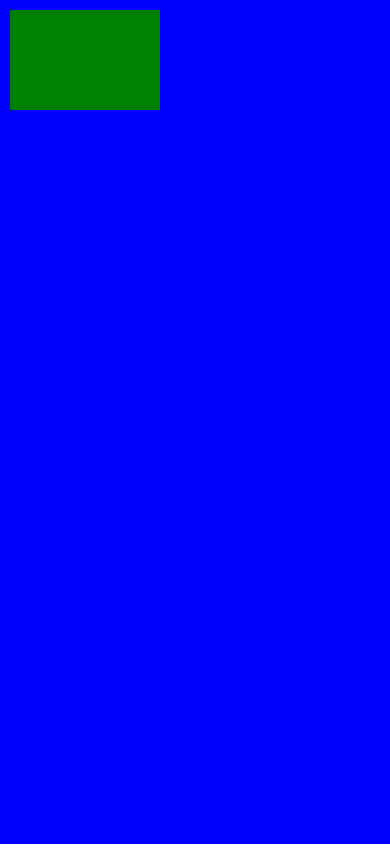
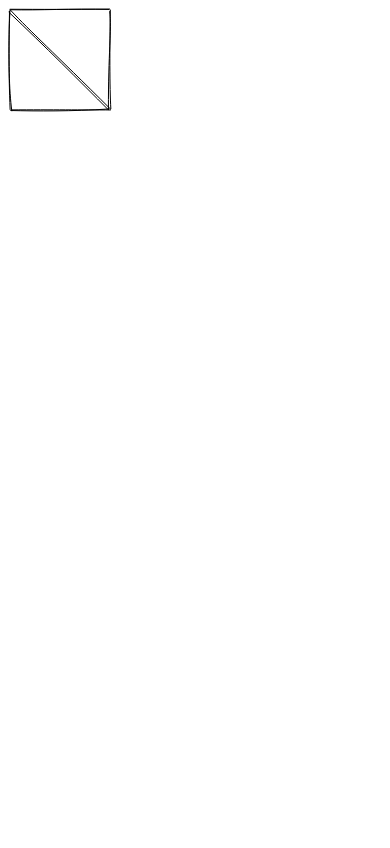
Before and after one commit to jon-choi/hack-a-paint, a React (Create React App) app: page / in a window 390 px wide. Built offline with nearby package versions, Linux system fonts and the light colour scheme.

Commit message:
add line drawing

```diff
--- a/src/App.js
+++ b/src/App.js
@@ -1,22 +1,24 @@
 import React, { useLayoutEffect, useState } from "react";
 import "./App.css";
+import rough from "roughjs/bundled/rough.esm";
+
+const generator = rough.generator();
 
 function App() {
   useLayoutEffect(() => {
     const canvas = document.getElementById("canvas");
     const ctx = canvas.getContext("2d");
 
-    ctx.fillStyle = "green";
-    ctx.fillRect(10, 10, 150, 100);
+    const roughCanvas = rough.canvas(canvas);
+    const rect = generator.rectangle(10, 10, 100, 100);
+    const line = generator.line(10, 10, 110, 110);
+
+    roughCanvas.draw(rect);
+    roughCanvas.draw(line);
   });
 
   return (
-    <canvas
-      id="canvas"
-      style={{ backgroundColor: "blue" }}
-      width={window.innerWidth}
-      height={window.innerHeight}
-    >
+    <canvas id="canvas" width={window.innerWidth} height={window.innerHeight}>
       Canvas
     </canvas>
   );
```
